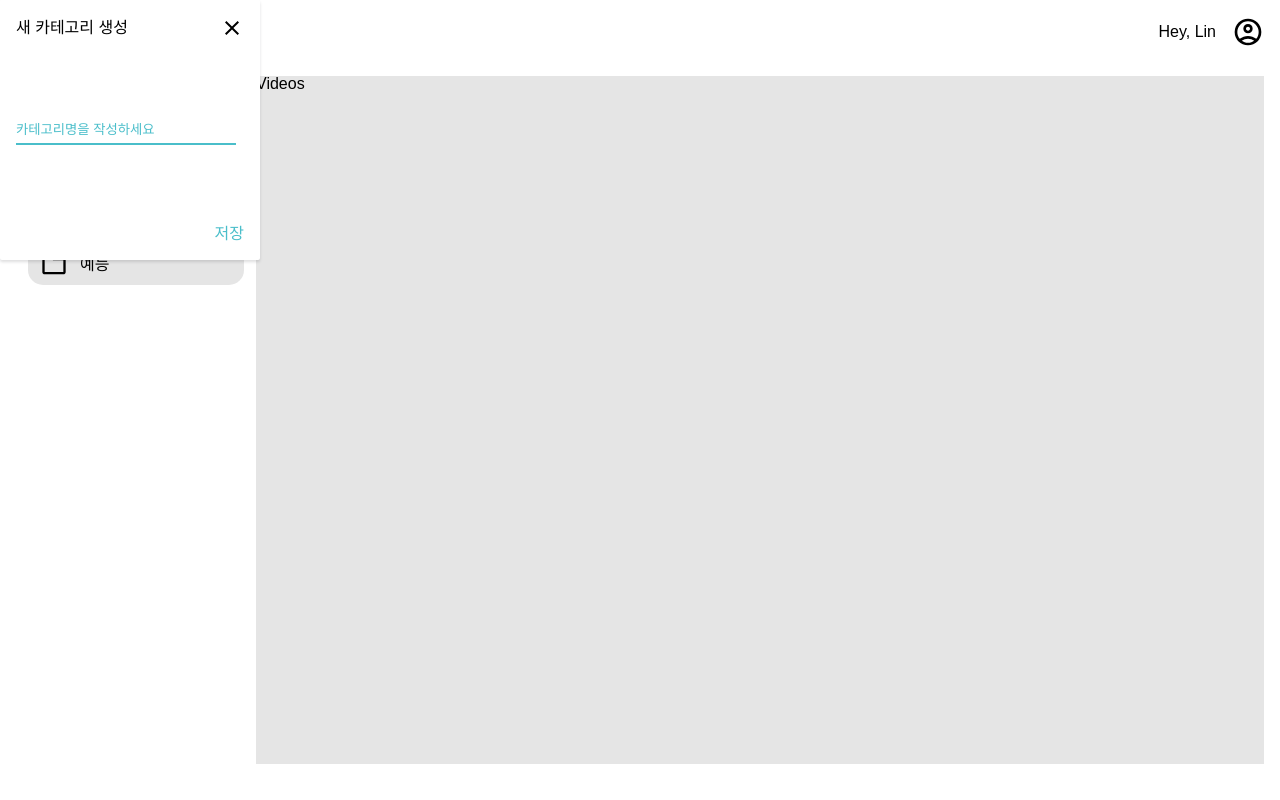
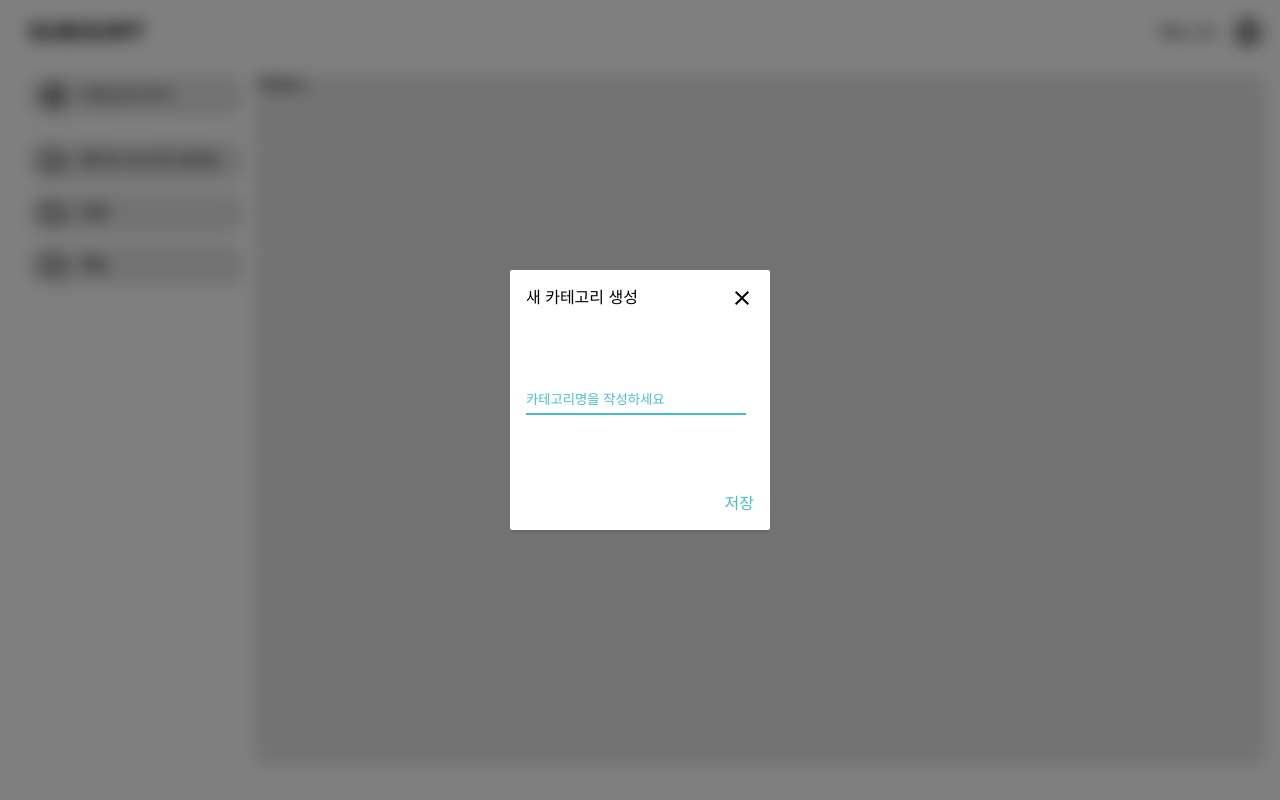
Before and after one commit to miraclee1226/subsort, a React (Create React App) app: page / in a window 1280 px wide. Both pictures are taken after a click on the item "카테고리 추가". Built offline with nearby package versions, Linux system fonts and the light colour scheme.

Commit message:
♻️: && 연산자를 사용하여 조건부 렌더링으로 모달구현

```diff
--- a/src/App.js
+++ b/src/App.js
@@ -29,7 +29,7 @@ const App = () => {
         <Navigation>
           <NavList>
             <NavItem onClick={openModalHandler}>
-              {isOpenModal ? <Modal /> : null}
+              {isOpenModal && <Modal setIsOpenModal={setIsOpenModal} />}
               <NavAddCircle />
               <NavItemLabel>카테고리 추가</NavItemLabel>
             </NavItem>
--- a/src/Modal.js
+++ b/src/Modal.js
@@ -2,29 +2,53 @@ import React from "react";
 import styled from "styled-components";
 import { ReactComponent as Close } from "../src/assets/close.svg";
 
-const Modal = () => {
+const Modal = ({ setIsOpenModal }) => {
+  const closeModalHandler = () => {
+    setIsOpenModal(false);
+  };
+
   return (
-    <ModalLayout>
+    <ModalBackDrop onClick={closeModalHandler}>
+      <ModalLayout onClick={(e) => e.stopPropagation()}>
         <Header>
           <HeaderParagraph>새 카테고리 생성</HeaderParagraph>
-        <Close />
+          <Close onClick={closeModalHandler} />
         </Header>
         <TextInput type="text" placeholder="카테고리명을 작성하세요" />
         <Footer>
           <FooterParagraph>저장</FooterParagraph>
         </Footer>
       </ModalLayout>
+    </ModalBackDrop>
   );
 };
 
 export default Modal;
 
-const ModalLayout = styled.div`
+const ModalBackDrop = styled.div`
   position: fixed;
   left: 0;
   right: 0;
   top: 0;
   bottom: 0;
+  display: flex;
+  justify-content: center;
+  align-items: center;
+  background-color: rgba(0, 0, 0, 0.5);
+  backdrop-filter: blur(8px);
+  animation: fadein 0.5s;
+
+  @keyframes fadein {
+    from {
+      opacity: 0;
+    }
+    to {
+      opacity: 1;
+    }
+  }
+`;
+
+const ModalLayout = styled.div`
   display: flex;
   flex-direction: column;
   justify-content: space-between;
```
Lines whose indentation alone changed are shown as unchanged.
